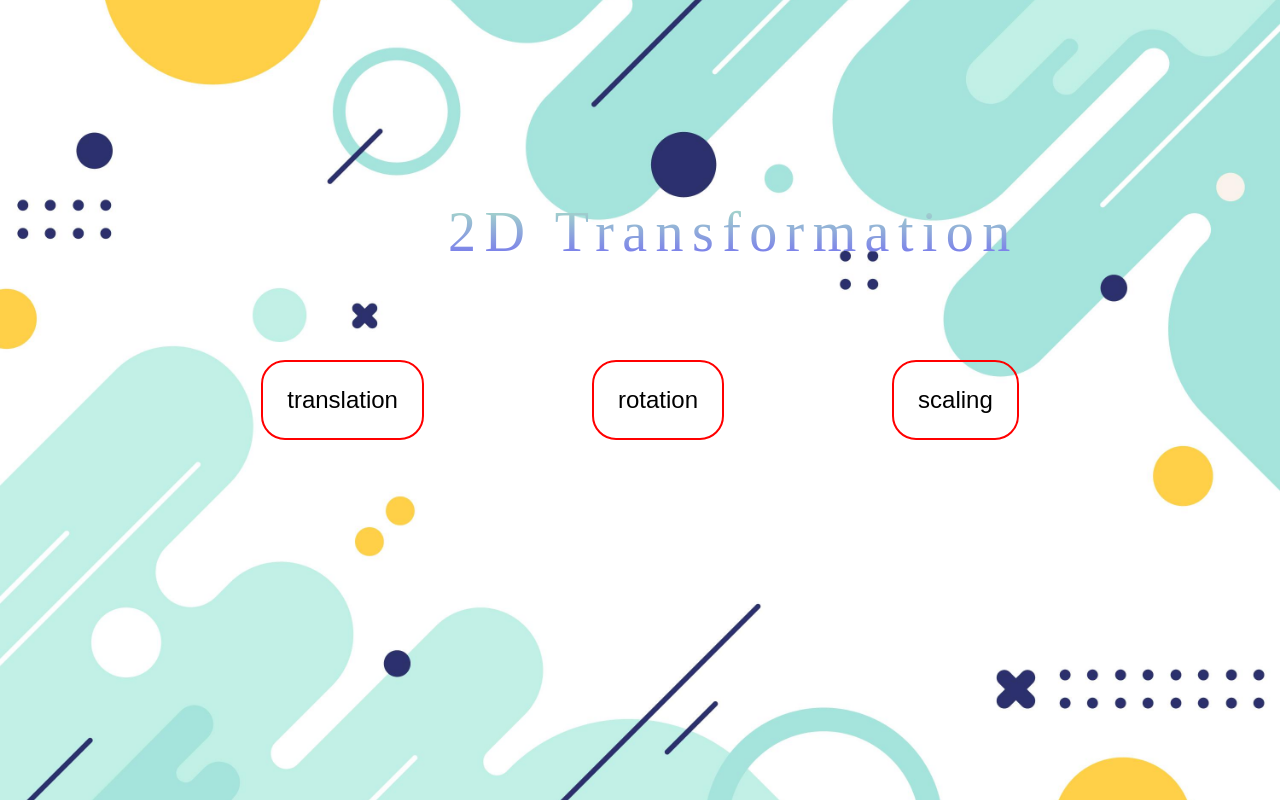
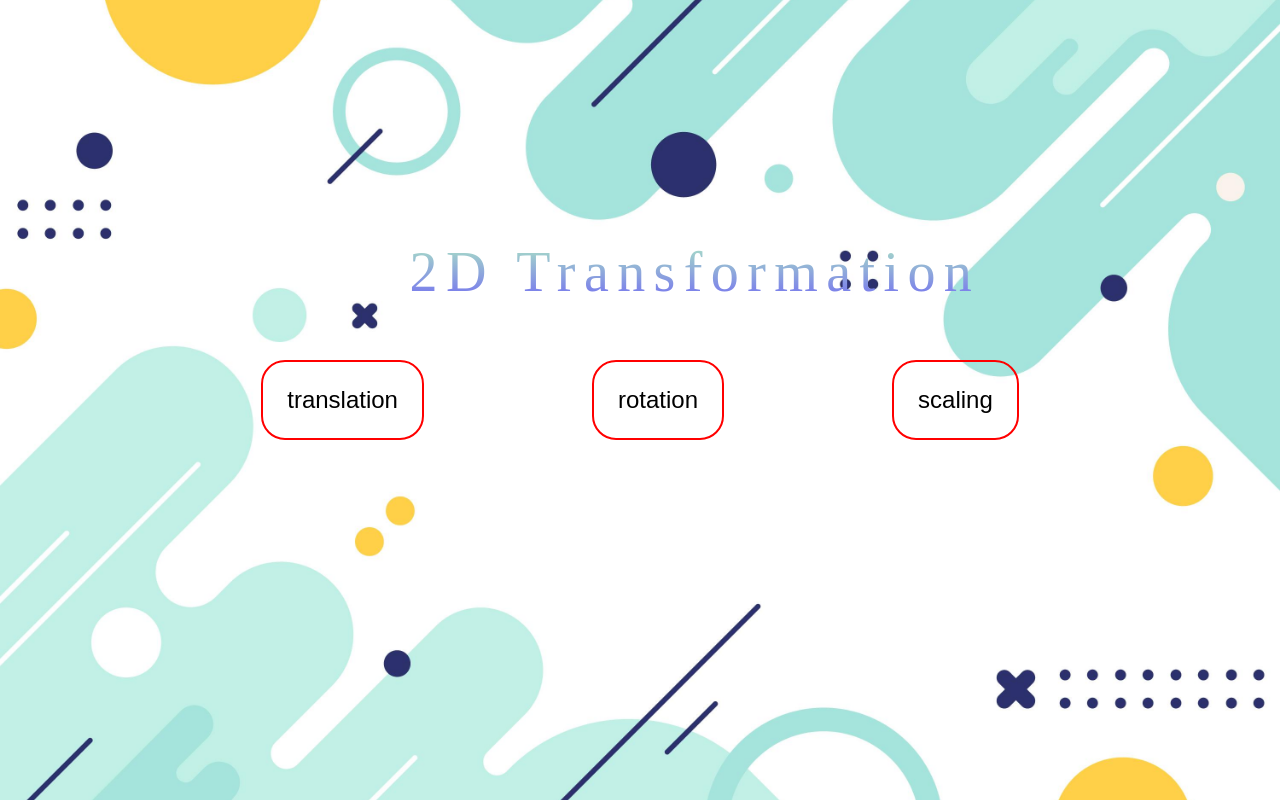
Before and after one commit to KushalHarsora/cg_project, a plain HTML site: page index.html in a window 1280 px wide. Drawn offline with Linux system fonts and the light colour scheme.

Commit message:
new commit

```diff
--- a/index.html
+++ b/index.html
@@ -24,8 +24,8 @@
 
         header {
             position: fixed;
-            margin-top: 25vh;
-            margin-left: 35vw;
+            margin-top: 30vh;
+            margin-left: 32vw;
             font-size: 3.5em;
             letter-spacing: 0.15em;
             background: -webkit-linear-gradient(rgb(172, 232, 195), rgb(113, 106, 243));
```
